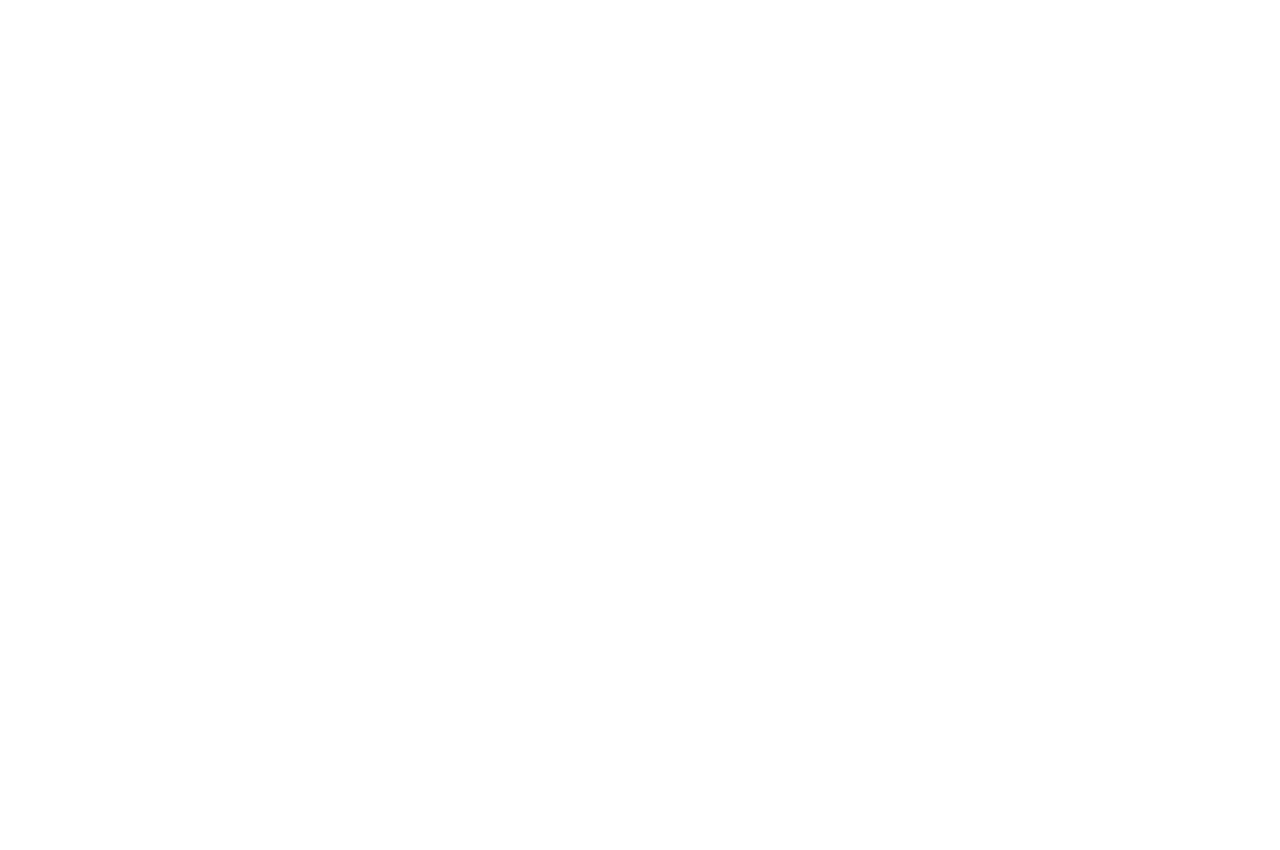
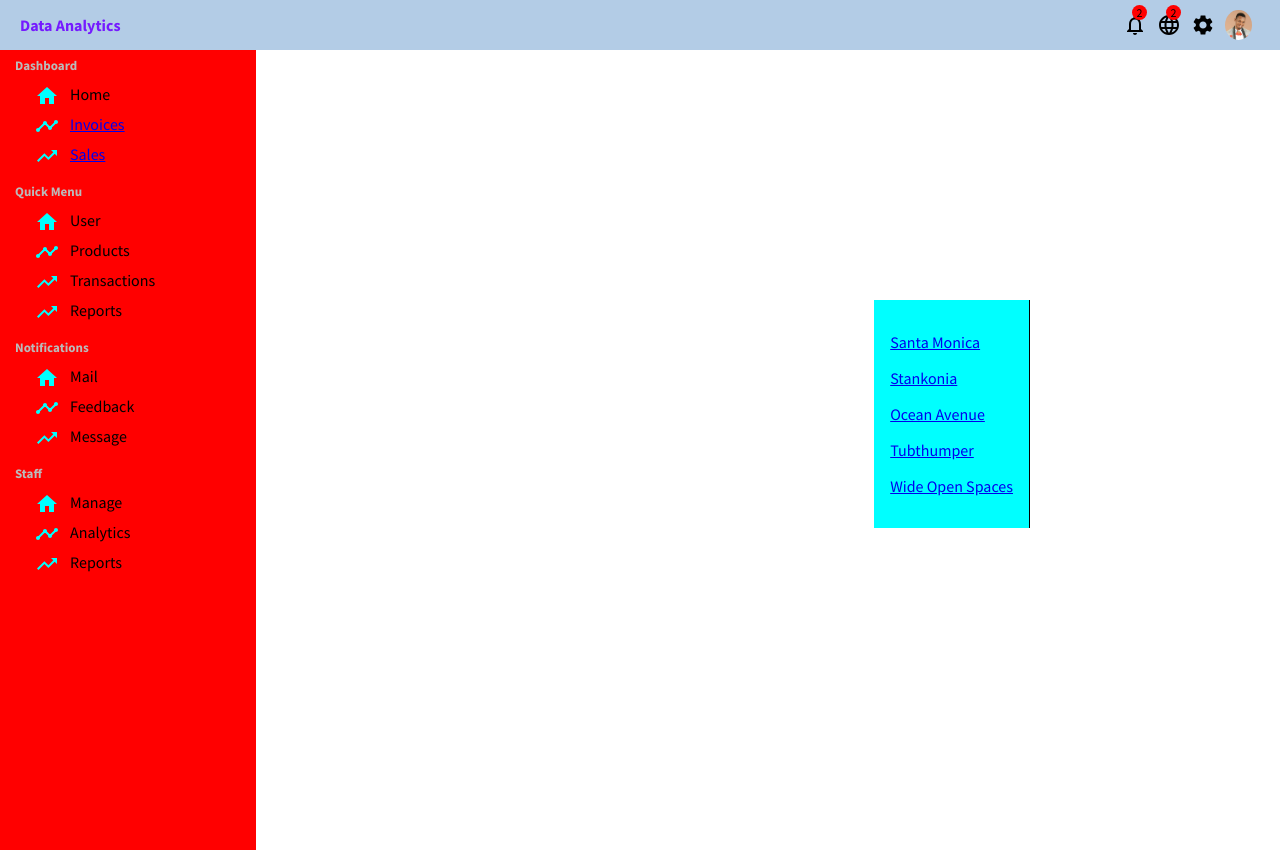
Before and after one commit to amiokuefe1/dasboard, a React (Create React App) app: page /invoices in a window 1280 px wide. Before the commit this address had no page. Before the commit the page ends 800 px from the top, so only its background shows below. Built offline with nearby package versions, Linux system fonts and the light colour scheme.

Commit message:
We successfully implement useParam()

```diff
--- a/src/App.js
+++ b/src/App.js
@@ -5,6 +5,9 @@
 import MainSideBar from "./components/mainSideBar/MainSideBar";
 
 import HomeDashBoard from "./pages/homeDashBoard/HomeDashBoard"
+
+import Invoice from "./pages/invoicesDir/Invoice";
+import Invoices from "./pages/invoicesDir/Invoices";
 
 import "./App.css"
 
@@ -22,10 +25,22 @@
   return (
     <>
        <Routes>
-        <Route path='/home' element={<Layout />} >
+        <Route path='/' element={<Layout />} >
           <Route path='newproduct' element={<NewProduct/>} />
+          <Route path="invoices" element={<Invoices />}>
+            <Route path=":invoiceId" element={<Invoice />} />
+          </Route>
+
           {/* <Route path='product' element={<Product />} /> */}
         </Route>
+        <Route
+          path="*"
+          element={
+            <main style={{ padding: '1rem' }}>
+              <p>There's nothing here!</p>
+            </main>
+          }
+        />
       </Routes>
 
     </>
--- a/src/components/layout/Layout.jsx
+++ b/src/components/layout/Layout.jsx
@@ -2,7 +2,7 @@
 import Topbar from '../topbar/Topbar'
 import MainSideBar from '../mainSideBar/MainSideBar'
 
-import { BrowserRouter as Switch, Router, Routes, Route, Link, Outlet } from "react-router-dom";
+import { BrowserRouter as Switch,  Outlet } from "react-router-dom";
 
 function Layout() {
   return (
--- a/src/components/mainSideBar/MainSideBar.jsx
+++ b/src/components/mainSideBar/MainSideBar.jsx
@@ -11,8 +11,8 @@
             Dashboard
             <ul>
                 <li> <span><Home/></span>Home</li>
-                <li><span><Timeline/></span>Analytics</li>
-                <li><span><TrendingUp/></span><Link to={'/home/newproduct'}>Sales</Link></li>
+                <li><span><Timeline/></span><Link to={'/invoices'}>Invoices</Link></li>
+                <li><span><TrendingUp/></span><Link to={'/newproduct'}>Sales</Link></li>
             </ul>
         </div>
 
--- /dev/null
+++ b/src/data.js
@@ -0,0 +1,36 @@
+let invoices = [
+    {
+      name: "Santa Monica",
+      number: 1995,
+      amount: "$10,800",
+      due: "12/05/1995",
+    },
+    {
+      name: "Stankonia",
+      number: 2000,
+      amount: "$8,000",
+      due: "10/31/2000",
+    },
+    {
+      name: "Ocean Avenue",
+      number: 2003,
+      amount: "$9,500",
+      due: "07/22/2003",
+    },
+    {
+      name: "Tubthumper",
+      number: 1997,
+      amount: "$14,000",
+      due: "09/01/1997",
+    },
+    {
+      name: "Wide Open Spaces",
+      number: 1998,
+      amount: "$4,600",
+      due: "01/27/1998",
+    },
+  ];
+
+  export function getInvoices() {
+    return invoices;
+  }
--- /dev/null
+++ b/src/pages/invoicesDir/Invoice.jsx
@@ -0,0 +1,6 @@
+import { useParams } from "react-router-dom";
+
+export default function Invoice() {
+    let params = useParams();
+    return <h2>Invoice: {params.invoiceId}</h2>;
+  }
--- /dev/null
+++ b/src/pages/invoicesDir/Invoices.jsx
@@ -0,0 +1,29 @@
+import { Link, Outlet } from 'react-router-dom';
+import { getInvoices } from '../../data';
+
+export default function Invoices() {
+  let invoices = getInvoices();
+  return (
+    <div style={{ display: 'flex', backgroundColor:"cyan", flexDirection:"row", justifyItems:"center" }}>
+      <nav
+        style={{
+          borderRight: 'solid 1px',
+          padding: '1rem',
+        }}
+      >
+        {invoices.map((invoice) => (
+          <Link
+            style={{ display: 'block', margin: '1rem 0' }}
+            to={`/invoices/${invoice.number}`}
+            key={invoice.number}
+          >
+            {invoice.name}
+          </Link>
+        ))}
+      </nav>
+      <div style={{alignContent:"center", paddingTop:"20px"}}>
+        <Outlet />
+      </div>
+    </div>
+  );
+}
```
